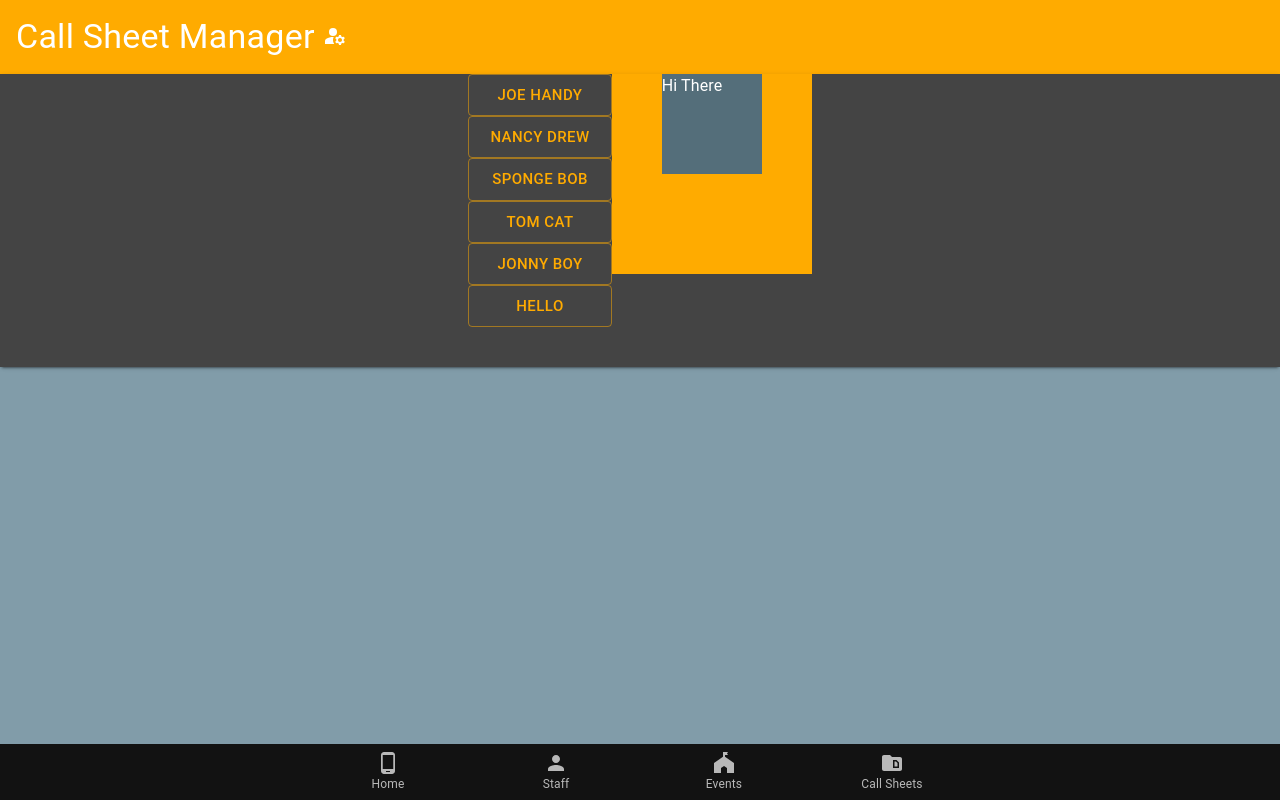
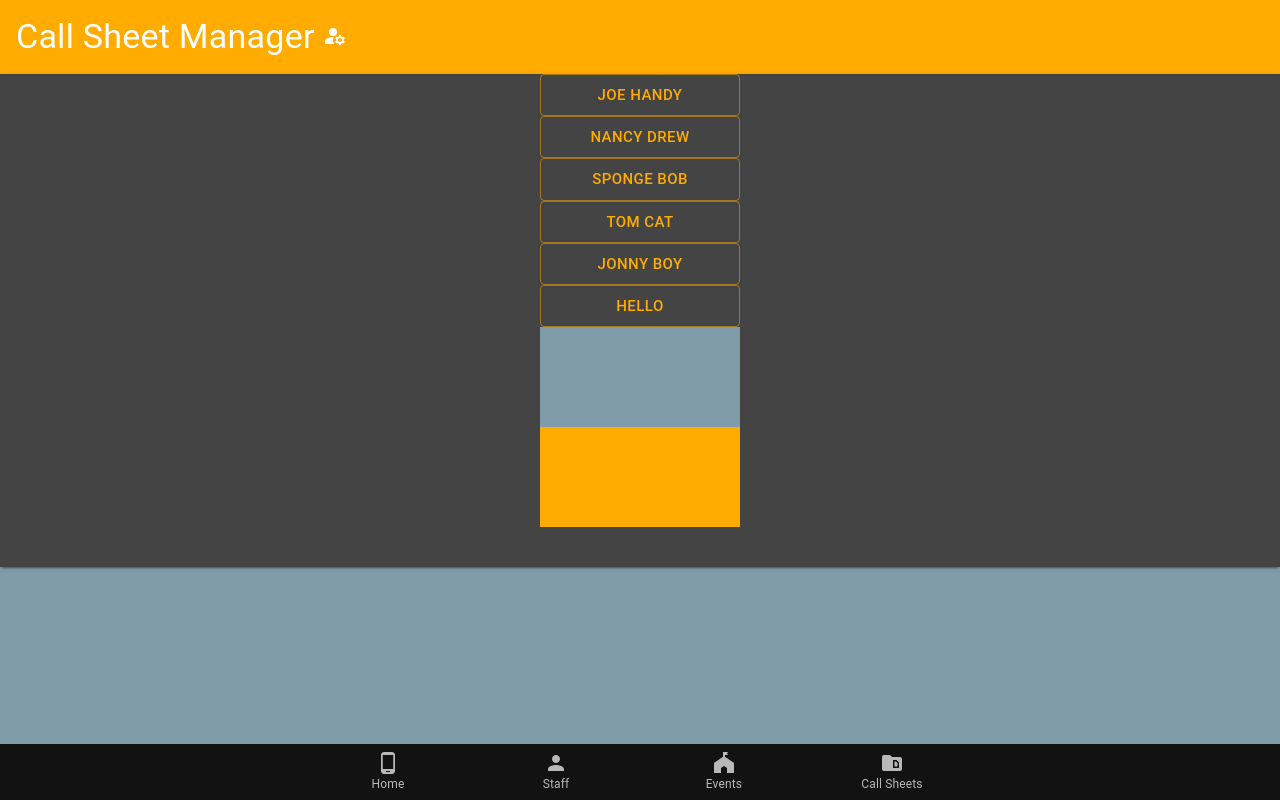
Before and after one commit to hariseldon27/call-sheet-manager, a React (Create React App) app: page /callsheets/editor in a window 1280 px wide. Built offline with nearby package versions, Linux system fonts and the light colour scheme; data requests are answered from the project's data file.

Commit message:
list add and remove working consistently now

```diff
--- a/src/components/CallSheetBuilderMaterial.js
+++ b/src/components/CallSheetBuilderMaterial.js
@@ -88,7 +88,8 @@ function CallSheetBuilderMaterial() {
 
 
     function renderRow(staffId) {
-        const rows = staffCallSheetCards.filter((row) => row.id == staffId)
+        const correctedId = 1 + parseInt(staffId, 10)
+        const rows = staffCallSheetCards.filter((row) => row.id === correctedId)
             return rows.map((entry, index) => <tr key={index}>{renderCells(entry, staffId)}</tr>)
     }
 
@@ -125,8 +126,6 @@ function CallSheetBuilderMaterial() {
                       >{staffId}</Button>
                 <Box
                 sx={{
-                    width: 100,
-                    height: 'auto',
                     backgroundColor: 'secondary.light',
                 }}
                 key={uuid()}>
@@ -138,13 +137,8 @@ function CallSheetBuilderMaterial() {
         })
 
 
-
-
-
-
-
     return (
-        <Box sx={{ display: 'flex', mx:'auto'}}>
+        <Box sx={{ mx:'auto'}}>
             <Box>
                 <Stack>
                   {staffers.map((staff, id) => (
@@ -166,22 +160,22 @@ function CallSheetBuilderMaterial() {
 
             }}>
                 <Box sx={{
-                    width: 100,
+                    width: 'auto',
                     height: 100,
-                    backgroundColor: 'primary.main',
+                    backgroundColor: 'primary.light',
                     mx: 'auto',
                     display: 'flex',
                     alignContent: 'center',
                     textAlign: 'center'
 
                 }}>
-                Hi There
+                {renderCallSheetStaff}
                 </Box>
 
             </Box>
 
         <Box>
-        {renderCallSheetStaff}
+
         </Box>
         </Box>
     )
```
